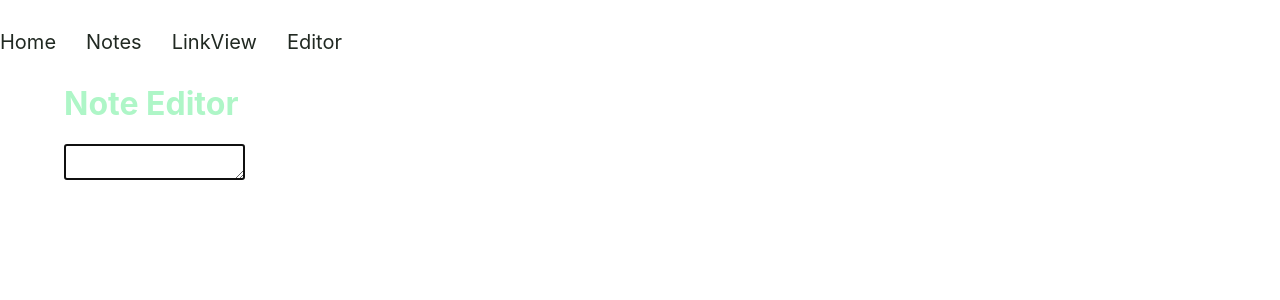
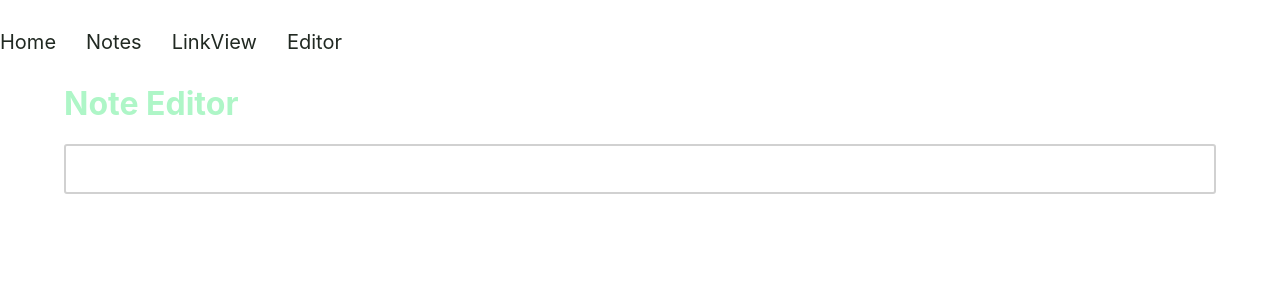
Before and after one commit to mnnaegel/NoteNexus, a Next.js app in the folder client/: page /NoteEditor in a window 1280 px wide. Shown: the top 300 px of the page. Built offline with nearby package versions, Linux system fonts and the light colour scheme.

Commit message:
Added node editor linked list

```diff
--- a/client/package.json
+++ b/client/package.json
@@ -9,14 +9,15 @@
     "lint": "next lint"
   },
   "dependencies": {
+    "@clerk/nextjs": "^4.23.5",
     "@emotion/react": "^11.11.1",
     "@emotion/styled": "^11.11.0",
     "@mui/icons-material": "^5.14.9",
     "@mui/material": "^5.14.9",
-    "@clerk/nextjs": "^4.23.5",
     "@types/node": "20.6.1",
     "@types/react": "18.2.21",
     "@types/react-dom": "18.2.7",
+    "classnames": "^2.3.2",
     "eslint": "8.49.0",
     "eslint-config-next": "13.4.19",
     "mui": "^0.0.1",
--- /dev/null
+++ b/client/public/static/textarea.js
@@ -0,0 +1,10 @@
+const tx = document.getElementsByTagName("textarea");
+for (let i = 0; i < tx.length; i++) {
+  tx[i].setAttribute("style", "height:" + (tx[i].scrollHeight) + "px;overflow-y:hidden;");
+  tx[i].addEventListener("input", OnInput, false);
+}
+
+function OnInput() {
+  this.style.height = 0;
+  this.style.height = (this.scrollHeight) + "px";
+}
--- /dev/null
+++ b/client/src/pages/NoteEditor/NoteEditor.module.scss
@@ -0,0 +1,11 @@
+@import "../../styles/variables.scss";
+.NoteEditor {
+    textarea {
+        padding: 1rem;
+        box-sizing: border-box;
+        resize: none;
+        outline-width: 1px;
+        outline-color: rgb(209, 209, 209) !important;
+        width: 100%;
+    }
+}
--- a/client/src/pages/NoteEditor/index.tsx
+++ b/client/src/pages/NoteEditor/index.tsx
@@ -1,27 +1,51 @@
 import NavigationBar from "@/components/Navigation/Navigation";
-import { Container, TextField } from "@mui/material";
-import { useState } from "react";
+import classnames from 'classnames';
+import { Container, Grid, TextField, TextareaAutosize } from "@mui/material";
+import { useEffect, useState } from "react";
+import { LinkedNode, ParagraphData } from "@/types/linkedlist.type";
+
+import styles from './NoteEditor.module.scss'
+
+
 
 function NoteEditor() {
-  const [editorContent, setEditorContent] = useState([{ key: 0, text: "" }]);
+  const [idCounter, setIdCounter] = useState(0)
+  const [editorContent, setEditorContent] = useState([{ key: 0, text: "", paragraphId: `para${idCounter}`, before: "", after: "" }]);
+
+
   const handleKeyPress = (event: any) => {
     if (event.key === "Enter") {
+      window.alert(event.target.id)
+      const length = editorContent.length
+      const curr = editorContent.slice(length - 1)[0]
+      curr.after = `para${idCounter + 1}`
       setEditorContent([
-        ...editorContent,
-        { key: editorContent.length, text: "" },
+        ...(editorContent.slice(0, length - 1)),
+        curr,
+        { key: editorContent.length, text: "", paragraphId: `para${idCounter + 1}`, before: "", after: "" },
       ]);
+      setIdCounter(idCounter + 1)
       console.log("enter press here! ");
     }
   };
+
+
   return (
-    <>
+    <div className={styles.NoteEditor}>
       <NavigationBar />
       <Container>
         <h1>Note Editor</h1>
         <form>
+          <Grid>
+
+          </Grid>
+
           {editorContent.map((el) => (
-            <textarea
+            <Grid item xs={12}>
+              <TextareaAutosize
+                className={styles.paragraph}
                 autoFocus
+                id={el.paragraphId}
                 key={el.key}
                 value={el.text}
                 onChange={(e) => {
@@ -30,7 +54,7 @@ function NoteEditor() {
                       return editor
                     }
                     else {
-                    return {key: el.key, text: e.target.value}
+                      return { key: el.key, text: e.target.value, paragraphId: el.paragraphId, before: el.before, after: el.after }
                     }
 
                   })
@@ -39,10 +63,13 @@ function NoteEditor() {
                 }}
                 onKeyDown={handleKeyPress}
               />
+
+            </Grid>
           ))}
         </form>
+
       </Container>
-    </>
+      </div>
   );
 }
 
--- a/client/src/pages/_document.tsx
+++ b/client/src/pages/_document.tsx
@@ -1,9 +1,13 @@
 import { Html, Head, Main, NextScript } from 'next/document'
+import Script from 'next/script'
 
 export default function Document() {
   return (
     <Html lang="en">
-      <Head />
+
+      <Head>
+        <script type="text/javascript" src="/static/textarea.js"/>
+      </Head>
       <body>
         <Main />
         <NextScript />
--- a/client/src/styles/globals.scss
+++ b/client/src/styles/globals.scss
@@ -19,6 +19,11 @@ body {
     Ubuntu, Cantarell, Fira Sans, Droid Sans, Helvetica Neue, sans-serif;
 }
 
+textarea {
+  font-family: -apple-system, BlinkMacSystemFont, Segoe UI, Roboto, Oxygen,
+    Ubuntu, Cantarell, Fira Sans, Droid Sans, Helvetica Neue, sans-serif;
+}
+
 h1 {
   color: $celadon; // if light
   // color: $dartmouth-green; // dark
```
Also changed, not shown: client/src/types/linkedlist.type.ts (added, +14 -0 lines), client/src/pages/NoteEditor/NodeEditor.module.scss (deleted), 1 other file (tests, documents, lock files or other folders). Lines whose indentation alone changed are shown as unchanged.
